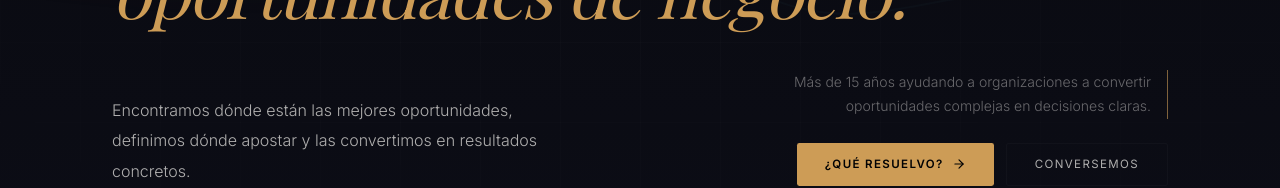
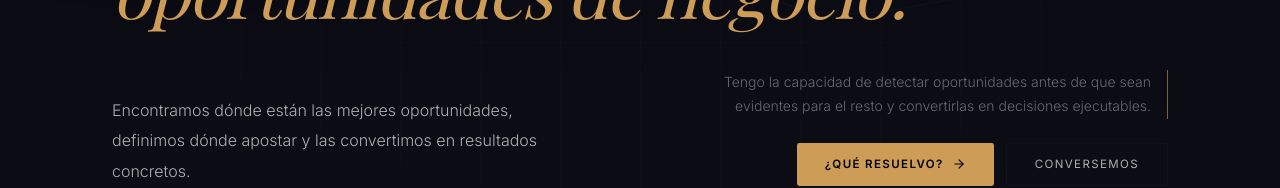
Before and after one commit to itarau/monicarau-site, a Next.js app: page / in a window 1280 px wide. Shown: the part 518-706 px from the top of the page. Built offline with nearby package versions, Linux system fonts and the light colour scheme.

Commit message:
Hero: ajustar frase de experiencia lateral

```diff
--- a/components/ui/glowy-waves-hero.tsx
+++ b/components/ui/glowy-waves-hero.tsx
@@ -179,8 +179,8 @@ export function GlowyWavesHero() {
 
             <div className="flex flex-col items-start gap-6 md:items-end">
               <p className="border-l border-primary/60 pl-4 text-sm/[1.75] font-light text-foreground/40 md:border-l-0 md:border-r md:pl-0 md:pr-4 md:text-right">
-                Más de 15 años ayudando a organizaciones a convertir<br className="hidden md:block" />
-                oportunidades complejas en decisiones claras.
+                Tengo la capacidad de detectar oportunidades antes de que sean<br className="hidden md:block" />
+                evidentes para el resto y convertirlas en decisiones ejecutables.
               </p>
               <div className="flex flex-wrap gap-3">
                 <a
```
